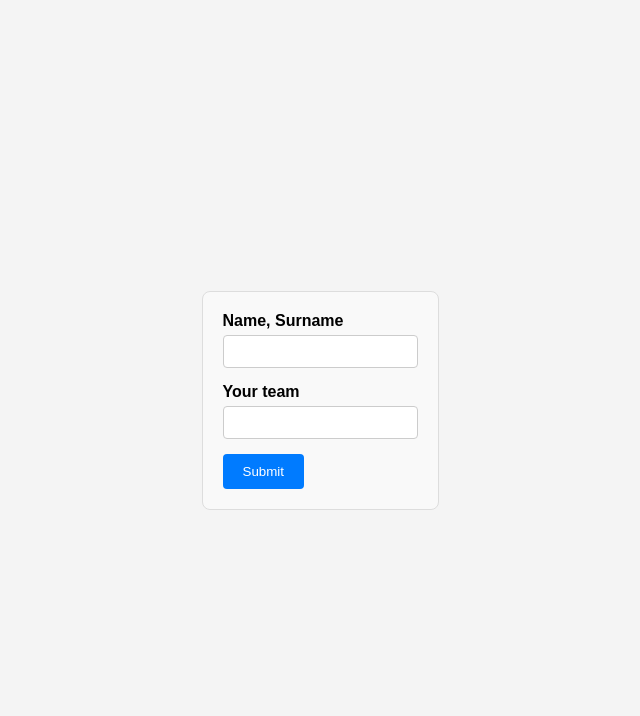
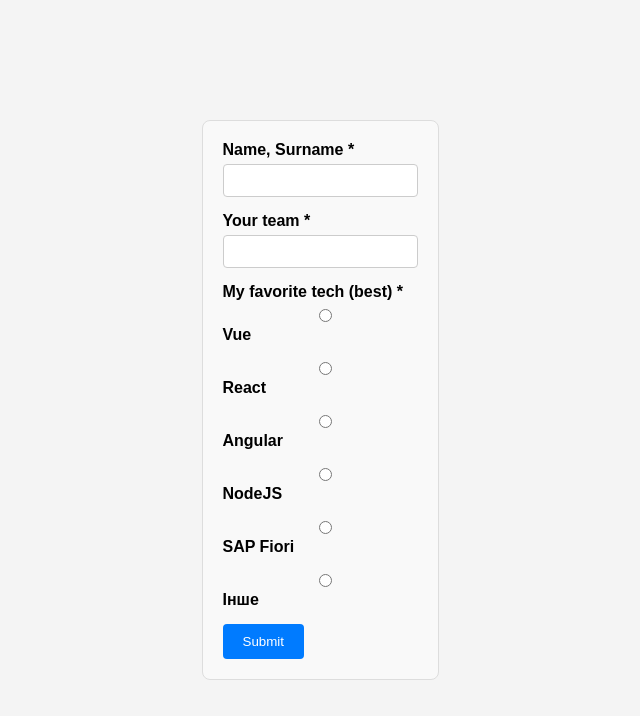
Before and after one commit to v1fes/React, a React (Vite) app in the folder Hook-Form/: page / in a window 1280 px wide. Shown: the top 716 px of the page, without its empty margins (320-960 px from the left). Built offline with nearby package versions, Linux system fonts and the light colour scheme.

Commit message:
Додано блок з перемикачами 'My favorite tech (best)'

```diff
--- a/Hook-Form/src/Form.jsx
+++ /dev/null
@@ -1,53 +0,0 @@
-import React from 'react';
-import { useForm } from 'react-hook-form';
-import { yupResolver } from '@hookform/resolvers/yup';
-import * as yup from 'yup';
-import './Form.css';
-
-//валідація
-const schema = yup.object().shape({
-  name: yup.string().required('Name, Surname is required'),
-  team: yup.string().required('Your team is required'),
-});
-
-const Form = () => {
-  const {
-    register,
-    handleSubmit,
-    formState: { errors },
-  } = useForm({
-    resolver: yupResolver(schema),
-  });
-
-  const onSubmit = (data) => {
-    console.log(data);
-  };
-
-  return (
-    <form onSubmit={handleSubmit(onSubmit)}>
-      <div>
-        <label htmlFor="name">Name, Surname</label>
-        <input
-          id="name"
-          type="text"
-          {...register('name')}
-        />
-        {errors.name && <p>{errors.name.message}</p>}
-      </div>
-
-      <div>
-        <label htmlFor="team">Your team</label>
-        <input
-          id="team"
-          type="text"
-          {...register('team')}
-        />
-        {errors.team && <p>{errors.team.message}</p>}
-      </div>
-
-      <button type="submit">Submit</button>
-    </form>
-  );
-};
-
-export default Form;
--- /dev/null
+++ b/Hook-Form/src/components/FavoriteTech.jsx
@@ -0,0 +1,61 @@
+import React from 'react';
+import { useFormContext } from 'react-hook-form';
+
+const FavoriteTech = ({ name }) => {
+  const { register, watch, formState: { errors } } = useFormContext();
+
+  const watchFavoriteTech = watch(name);
+
+  return (
+    <div>
+      <label>My favorite tech (best) *</label>
+      <div>
+        <label>
+          <input type="radio" value="Vue" {...register(name)} />
+          Vue
+        </label>
+      </div>
+      <div>
+        <label>
+          <input type="radio" value="React" {...register(name)} />
+          React
+        </label>
+      </div>
+      <div>
+        <label>
+          <input type="radio" value="Angular" {...register(name)} />
+          Angular
+        </label>
+      </div>
+      <div>
+        <label>
+          <input type="radio" value="NodeJS" {...register(name)} />
+          NodeJS
+        </label>
+      </div>
+      <div>
+        <label>
+          <input type="radio" value="SAP Fiori" {...register(name)} />
+          SAP Fiori
+        </label>
+      </div>
+      <div>
+        <label>
+          <input type="radio" value="Other" {...register(name)} />
+          Інше
+        </label>
+        {watchFavoriteTech === 'Other' && (
+          <input
+            type="text"
+            placeholder="Specify your tech"
+            {...register('otherTech')}
+          />
+        )}
+      </div>
+      {errors[name] && <p>{errors[name].message}</p>}
+      {errors.otherTech && <p>{errors.otherTech.message}</p>}
+    </div>
+  );
+};
+
+export default FavoriteTech;
--- /dev/null
+++ b/Hook-Form/src/components/Form.jsx
@@ -0,0 +1,66 @@
+import React from 'react';
+import { useForm, FormProvider } from 'react-hook-form';
+import { yupResolver } from '@hookform/resolvers/yup';
+import * as yup from 'yup';
+import FavoriteTech from './FavoriteTech';
+import './Form.css'; // Підключаємо стилі
+
+// Схема валідації
+const schema = yup.object().shape({
+  nameSurname: yup.string().required('Name, Surname is required'),
+  team: yup.string().required('Your team is required'),
+  favoriteTech: yup.string().required('Please select your favorite tech'),
+  otherTech: yup.string().when('favoriteTech', {
+    is: 'Other',
+    then: yup.string().required('Please specify your tech'),
+  }),
+});
+
+const Form = () => {
+  const methods = useForm({
+    resolver: yupResolver(schema),
+  });
+
+  const onSubmit = (data) => {
+    console.log(data);
+  };
+
+  return (
+    <FormProvider {...methods}>
+      <form onSubmit={methods.handleSubmit(onSubmit)}>
+        {/* Поле вводу для Name, Surname */}
+        <div>
+          <label htmlFor="nameSurname">Name, Surname *</label>
+          <input
+            id="nameSurname"
+            type="text"
+            {...methods.register('nameSurname')}
+          />
+          {methods.formState.errors.nameSurname && (
+            <p>{methods.formState.errors.nameSurname.message}</p>
+          )}
+        </div>
+
+        {/* Поле вводу для Your team */}
+        <div>
+          <label htmlFor="team">Your team *</label>
+          <input
+            id="team"
+            type="text"
+            {...methods.register('team')}
+          />
+          {methods.formState.errors.team && (
+            <p>{methods.formState.errors.team.message}</p>
+          )}
+        </div>
+
+        {/* Компонент для перемикачів */}
+        <FavoriteTech name="favoriteTech" />
+
+        <button type="submit">Submit</button>
+      </form>
+    </FormProvider>
+  );
+};
+
+export default Form;
--- a/Hook-Form/src/main.jsx
+++ b/Hook-Form/src/main.jsx
@@ -1,7 +1,7 @@
 import React from 'react';
 import ReactDOM from 'react-dom';
 import './index.css';
-import Form from './Form';
+import Form from './components/Form';
 
 ReactDOM.createRoot(document.getElementById('root')).render(
   <React.StrictMode>
```
Also changed, not shown: Hook-Form/src/components/Form.css (renamed from Hook-Form/src/Form.css).
